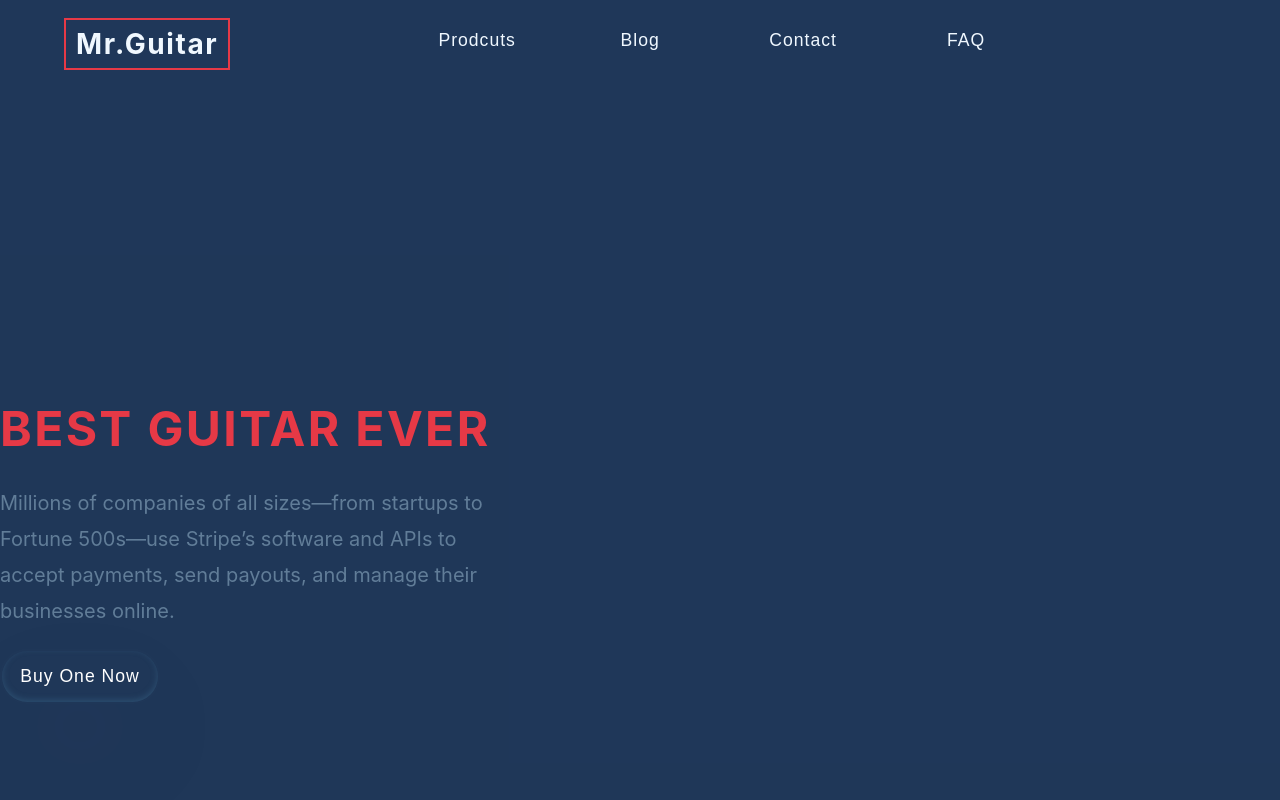
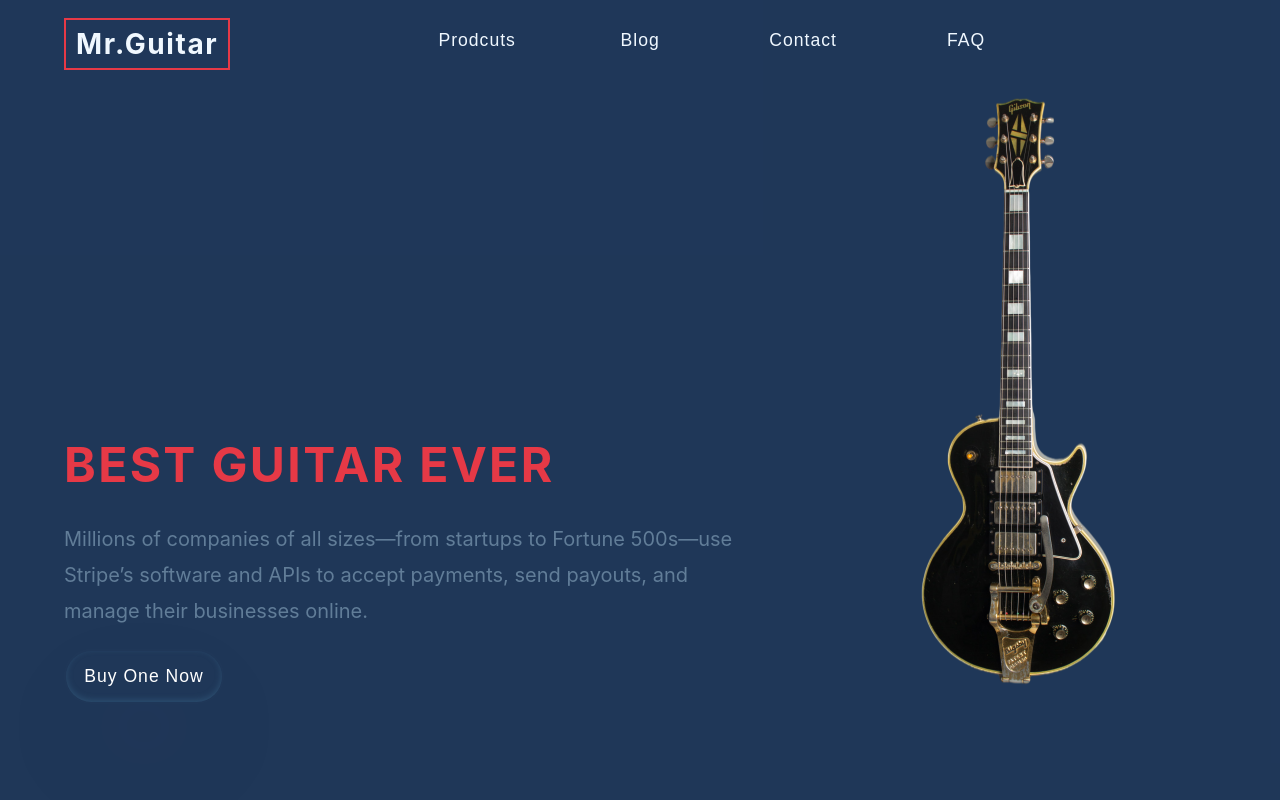
Before and after one commit to TanjaKuo/TanjaKuo-TanjaKuo.guitar-project.io, a React (Create React App) app: page / in a window 1280 px wide. Shown: the top 800 px of the page. Built offline with nearby package versions, Linux system fonts and the light colour scheme.

Commit message:
update css

```diff
--- a/src/Product/Products.js
+++ b/src/Product/Products.js
@@ -57,8 +57,8 @@ const Products = () => {
   return (
     <React.Fragment>
       <section className="products-page" onMouseOver={closeSubmenu}>
-        <div className="hero-center">
-          <article className="hero-info guitar-info">
+        <div className="product-hero-center">
+          <article className="product-hero-info guitar-info">
             <div className="guitar-category">
               <div className="guitar-brand">
                 <SearchBox searchGuitar={searchGuitar} />
--- a/src/Product/products-style.css
+++ b/src/Product/products-style.css
@@ -22,25 +22,21 @@
   margin-bottom: 4rem;
 }
 
-.hero-center {
+.product-hero-center {
   width: 100%;
   max-width: var(--max-width);
   display: grid;
   align-items: center;
 }
 
-.hero-info h1 {
+.product-hero-info h1 {
   text-transform: uppercase;
   max-width: 500px;
   margin-bottom: 2rem;
 }
-.hero-info p {
+.product-hero-info p {
   max-width: 35em;
   line-height: 1.8;
-}
-.hero-images {
-  display: none;
-  margin-top: 1.5rem;
 }
 
 .guitar-info {
@@ -102,7 +98,7 @@
   .products-page::before {
     height: 100%;
   }
-  .hero-center {
+  .product-hero-center {
     grid-template-columns: 1fr 2fr;
   }
   /*  .products {
@@ -149,7 +145,7 @@
 }
 
 @media screen and (min-width: 1200px) {
-  .hero-center {
+  .product-hero-center {
     grid-template-columns: 1fr 2fr;
     align-items: end;
     padding-bottom: 12vh;
@@ -162,13 +158,15 @@
 }
 
 @media screen and (min-width: 1400px) {
-  .hero-center {
+  .product-hero-center {
     padding-bottom: 20vh;
-  }
-  .hero-center {
     grid-template-columns: 1fr 2fr;
     padding-right: 20px;
   }
+  /* .hero-center {
+    grid-template-columns: 1fr 2fr;
+    padding-right: 20px;
+  } */
   /*  .products {
     margin-left: 2rem;
     grid-template-columns: 1fr 3fr;
```
